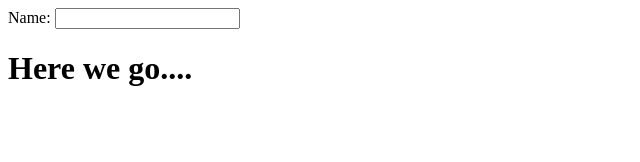
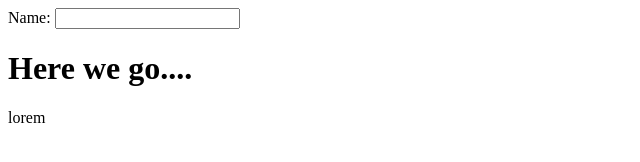
Before and after one commit to HassanZafar-2021/git-init-sample, a plain HTML site: page index.html in a window 1280 px wide. Shown: the full height of the page, 0-640 px from the left. Drawn offline with Linux system fonts and the light colour scheme.

Commit message:
Update index.html

```diff
--- a/index.html
+++ b/index.html
@@ -9,5 +9,8 @@
     <label for="name">Name:</label>
     <input type="text" id="name" name="name">
     <h1>Here we go....</h1>
+    <div>
+        <p>lorem</p>
+    </div>
 </body>
 </html>
```
